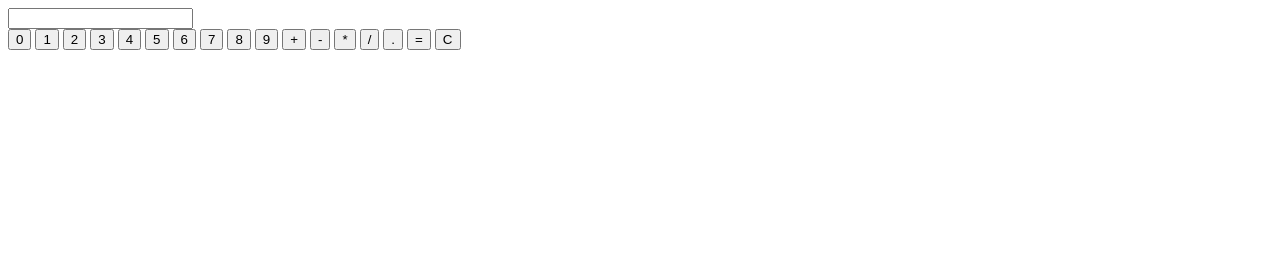
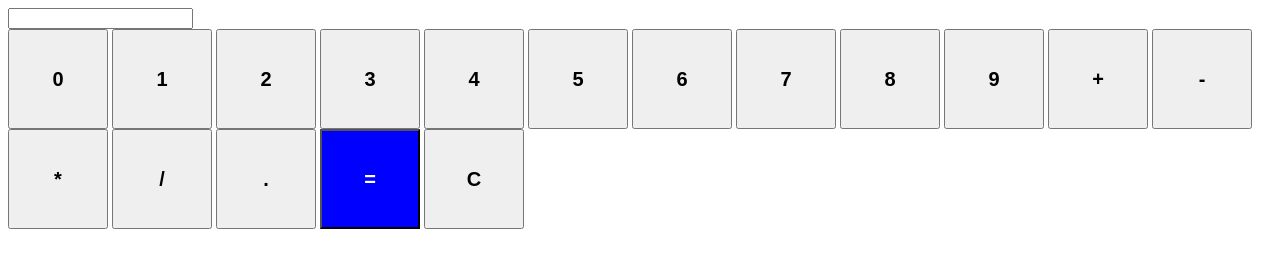
Before and after one commit to acciojob/calculator-Adarsh4775, a website: page main.html in a window 1280 px wide. Drawn offline with Linux system fonts and the light colour scheme.

Commit message:
created a submission

```diff
--- a/styles.css
+++ b/styles.css
@@ -1,6 +1,6 @@
 
 /* Your CSS Code here. */
-/*button {
+button {
 	width:100px;
 	height:100px;
 	font-weight:bolder;
@@ -10,4 +10,4 @@
 #ans{
 	color:white;
 	background-color:blue;
-}*/
+}
```
